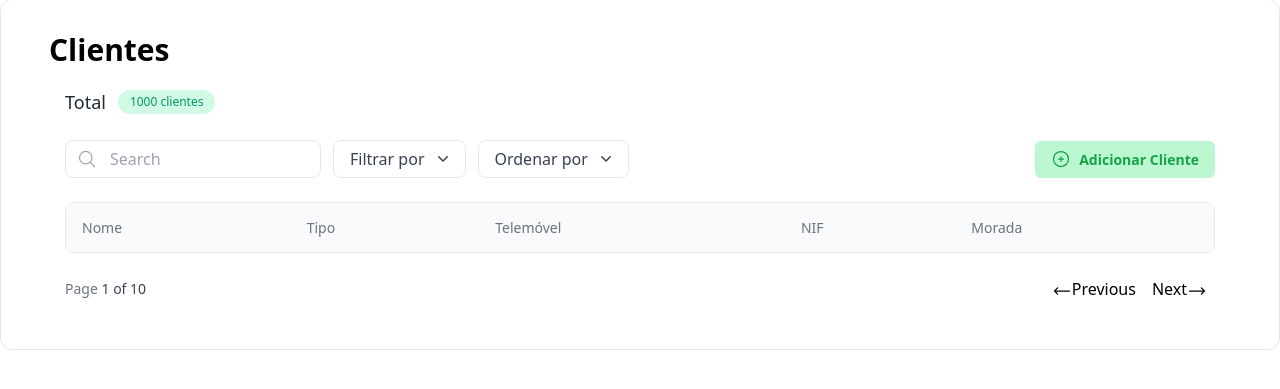
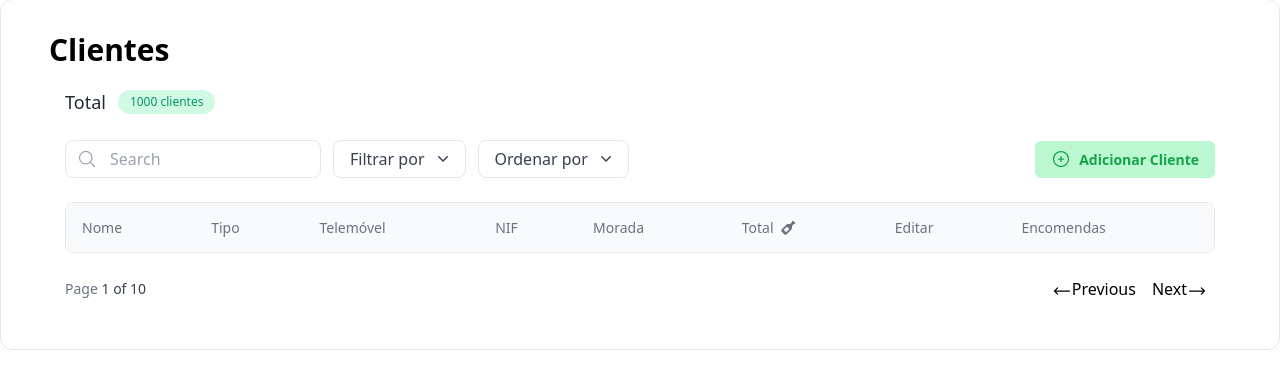
Before and after one commit to henriqueft04/QuintaBarreirosBD, a Flask app: template backend/templates/clientes.html in a window 1280 px wide. Shown: the part 113-502 px from the top of the page. Run offline with Flask 3, Linux system fonts and the light colour scheme; the template is opened without the code that fills it, so the values that code supplies are empty; some libraries are stand-ins or nearby versions.

Commit message:
minor fixes in client table

```diff
--- a/backend/templates/tabelaClientes.html
+++ b/backend/templates/tabelaClientes.html
@@ -7,6 +7,9 @@
             <th scope="col" class="table-header">Telemóvel</th>
             <th scope="col" class="table-header">NIF</th>
             <th scope="col" class="table-header">Morada</th>
+            <th scope="col" class="table-header">Total <i class="fas fas fa-wine-bottle ml-1 mt-1"></i></th>
+            <th scope="col" class="table-header">Editar</th>
+            <th scope="col" class="table-header">Encomendas</th>
         </tr>
     </thead>
     <tbody id="client-table" class="bg-white divide-y divide-gray-200 dark:divide-gray-700 dark:bg-gray-900">
```
